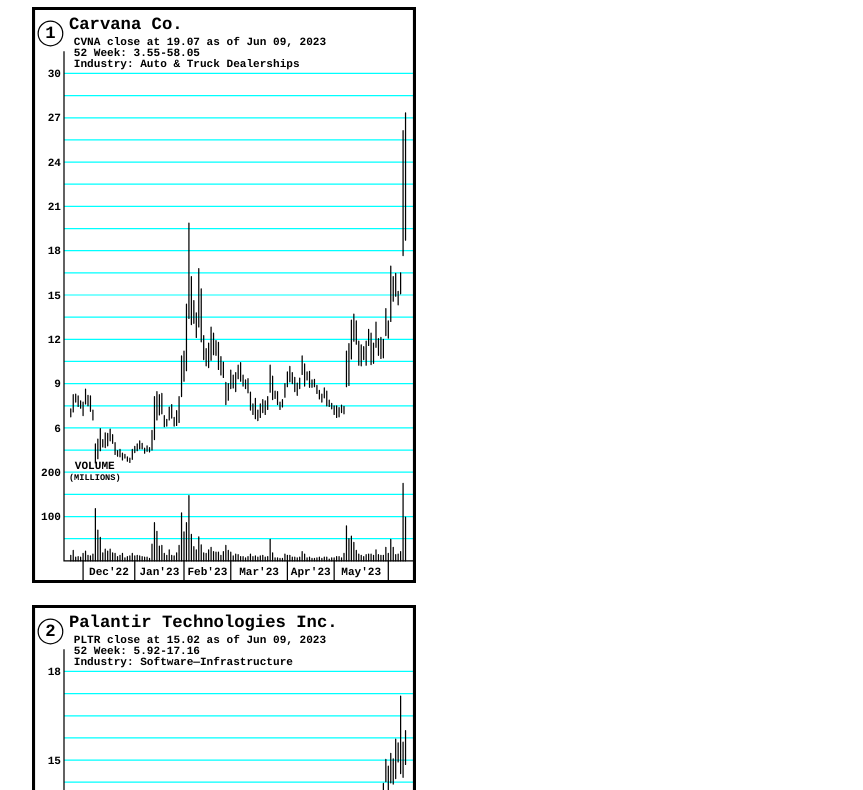
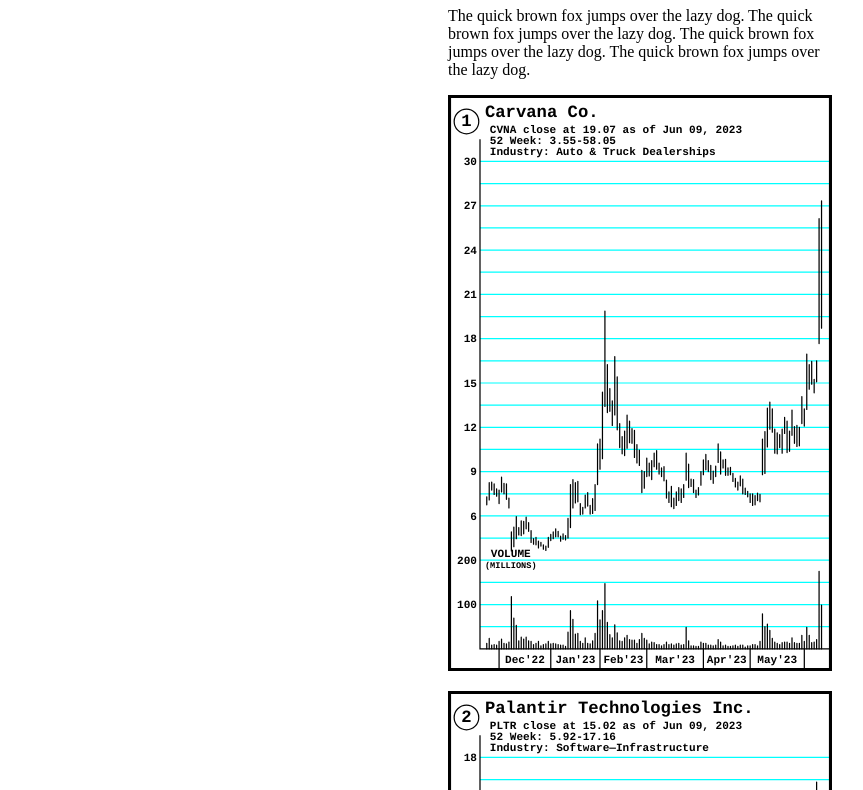
Before and after one commit to darvasletter/darvasletter.github.io, a plain HTML site: page index.html in a window 1280 px wide. Shown: the part 73-863 px from the top of the page, without its empty margins (0-863 px from the left). Drawn offline with Linux system fonts and the light colour scheme.

Commit message:
Add files via upload

```diff
--- a/index.html
+++ b/index.html
@@ -6,11 +6,13 @@
     <style type="text/css">
       body {
           margin: auto;
-          margin: auto;
           width: 95%;
+          max-width: 5in;
+#          border: 1px solid black;
       }
       h1 {
           text-decoration: underline;
+          text-align: center;
       }
       strong {
           text-decoration: underline;
@@ -24,16 +26,32 @@
       pre {
           overflow-x: auto;
       }
-      svg {
-          width: 95%;
+      div {
+          margin: auto;
+          width: 100%;
           max-width: 4in;
           height: auto;
+          margin-top: 1em;
+          margin-bottom: 1em;
+#          border: 1px solid black;
+      }
+      p {
+          margin: auto;
+          width: 100%;
+          max-width: 4in;
+          margin-top: 1em;
+          margin-bottom: 1em;
+#          border: 1px solid black;
       }
     </style>
   </head>
 <body>
 
 <h1>Charts</h1>
+
+<p>The quick brown fox jumps over the lazy dog.  The quick brown fox jumps over the lazy dog.  The quick brown fox jumps over the lazy dog.  The quick brown fox jumps over the lazy dog.</p>
+
+<div>
 <svg width="4.0in" height="6.0in" viewBox="0 0 624 936" xmlns="http://www.w3.org/2000/svg" version="1.1">
 <path d="M52 864 H623 m0 -36 H52 m0 -36 H623 m0 -36 H52 m0 -36 H623 m0 -36 H52 m0 -36 H623 m0 -36 H52 m0 -36 H623 m0 -36 H52 m0 -36 H623 m0 -36 H52 m0 -36 H623 m0 -36 H52 m0 -36 H623 m0 -36 H52 m0 -36 H623 m0 -36 H52 m0 -36 H623 m0 -36 H52 m0 -36 H623 m0 -36 H52 m0 -36 " fill="none" stroke="cyan" stroke-width="2" />
 <path d="M1 1 H623 V935 H1 z" fill="none" stroke="black" stroke-width="8" />
@@ -71,10 +89,9 @@
 <text x="453" y="923" font-family="courier" font-size="18" font-weight="bold" fill="black" text-anchor="middle">Apr'23</text>
 <text x="535" y="923" font-family="courier" font-size="18" font-weight="bold" fill="black" text-anchor="middle">May'23</text>
 </svg>
+</div>
 
-<br>
-<br>
-
+<div>
 <svg width="4.0in" height="6.0in" viewBox="0 0 624 936" xmlns="http://www.w3.org/2000/svg" version="1.1">
 <path d="M52 864 H623 m0 -36 H52 m0 -36 H623 m0 -36 H52 m0 -36 H623 m0 -36 H52 m0 -36 H623 m0 -36 H52 m0 -36 H623 m0 -36 H52 m0 -36 H623 m0 -36 H52 m0 -36 H623 m0 -36 H52 m0 -36 H623 m0 -36 H52 m0 -36 H623 m0 -36 H52 m0 -36 H623 m0 -36 H52 m0 -36 H623 m0 -36 H52 m0 -36 " fill="none" stroke="cyan" stroke-width="2" />
 <path d="M1 1 H623 V935 H1 z" fill="none" stroke="black" stroke-width="8" />
@@ -108,10 +125,9 @@
 <text x="453" y="923" font-family="courier" font-size="18" font-weight="bold" fill="black" text-anchor="middle">Apr'23</text>
 <text x="535" y="923" font-family="courier" font-size="18" font-weight="bold" fill="black" text-anchor="middle">May'23</text>
 </svg>
+</div>
 
-<br>
-<br>
-
+<div>
 <svg width="4.0in" height="6.0in" viewBox="0 0 624 936" xmlns="http://www.w3.org/2000/svg" version="1.1">
 <path d="M52 864 H623 m0 -36 H52 m0 -36 H623 m0 -36 H52 m0 -36 H623 m0 -36 H52 m0 -36 H623 m0 -36 H52 m0 -36 H623 m0 -36 H52 m0 -36 H623 m0 -36 H52 m0 -36 H623 m0 -36 H52 m0 -36 H623 m0 -36 H52 m0 -36 H623 m0 -36 H52 m0 -36 H623 m0 -36 H52 m0 -36 H623 m0 -36 H52 m0 -36 " fill="none" stroke="cyan" stroke-width="2" />
 <path d="M1 1 H623 V935 H1 z" fill="none" stroke="black" stroke-width="8" />
@@ -149,6 +165,7 @@
 <text x="453" y="923" font-family="courier" font-size="18" font-weight="bold" fill="black" text-anchor="middle">Apr'23</text>
 <text x="535" y="923" font-family="courier" font-size="18" font-weight="bold" fill="black" text-anchor="middle">May'23</text>
 </svg>
+</div>
 
 </body>
 </html>
```
